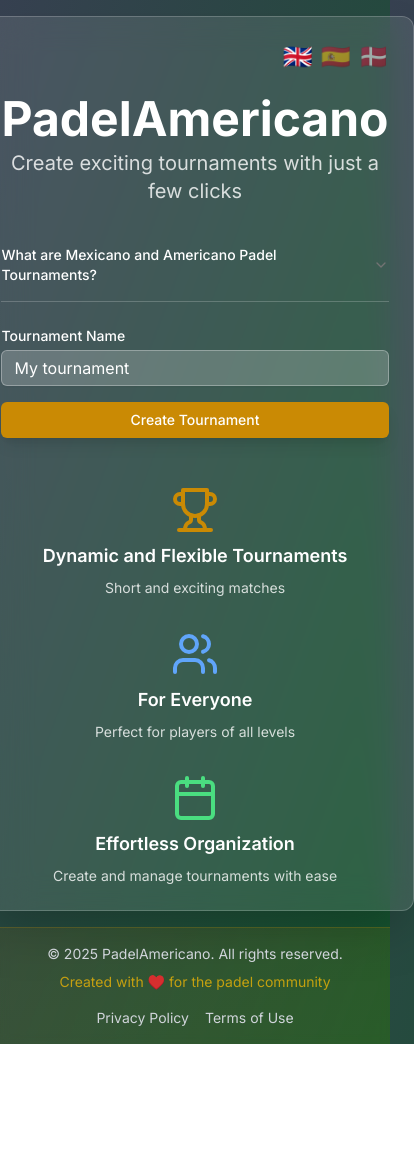
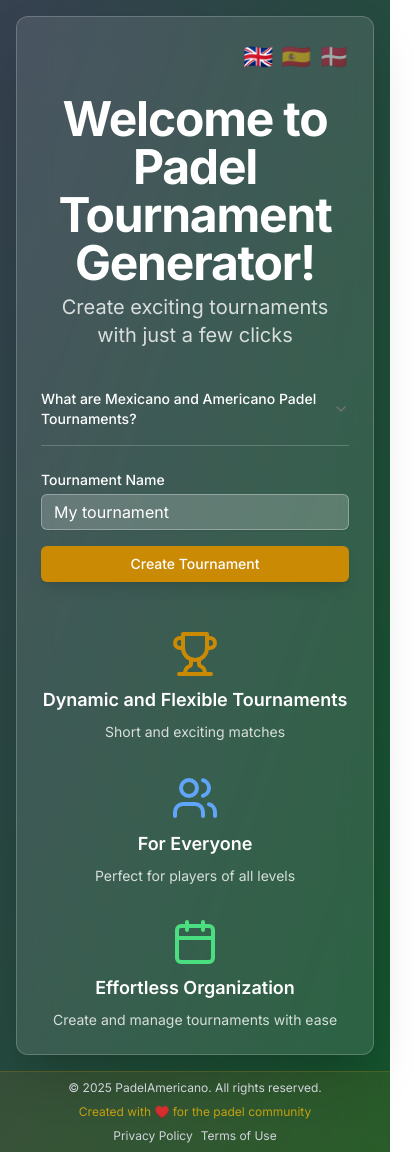
Before and after one commit to AndreasHoegh/mexicano-padel, a Next.js app: page / in a window 390 px wide. Shown: the whole page, 414 px wide, since content can reach past the window. Before the commit the page ends 1044 px from the top, so only its background shows below. Built offline with nearby package versions, Linux system fonts and the light colour scheme.

Commit message:
Responsive design

```diff
--- a/app/privacy/page.tsx
+++ b/app/privacy/page.tsx
@@ -3,13 +3,17 @@
 
 export default function PrivacyPolicy() {
   return (
-    <div className="min-h-screen p-8">
+    <div className="min-h-screen p-4 sm:p-8">
       <PageBackButton />
-      <div className="max-w-3xl mx-auto bg-white/10 backdrop-blur-lg rounded-lg p-8 text-gray-200">
-        <h1 className="text-3xl font-bold mb-6">Privacy Policy</h1>
+      <div className="max-w-3xl mx-auto bg-white/10 backdrop-blur-lg rounded-lg p-4 sm:p-8 text-gray-200">
+        <h1 className="text-2xl sm:text-3xl font-bold mb-4 sm:mb-6">
+          Privacy Policy
+        </h1>
         <div className="space-y-4">
           <section>
-            <h2 className="text-xl font-semibold mb-2">Data Collection</h2>
+            <h2 className="text-lg sm:text-xl font-semibold mb-2">
+              Data Collection
+            </h2>
             <p>
               We only store tournament data locally in your browser&apos;s
               storage. No personal information is collected or transmitted to
--- a/app/terms/page.tsx
+++ b/app/terms/page.tsx
@@ -3,13 +3,17 @@
 
 export default function TermsOfUse() {
   return (
-    <div className="min-h-screen p-8">
+    <div className="min-h-screen p-4 sm:p-8">
       <PageBackButton />
-      <div className="max-w-3xl mx-auto bg-white/10 backdrop-blur-lg rounded-lg p-8 text-gray-200">
-        <h1 className="text-3xl font-bold mb-6">Terms of Use</h1>
+      <div className="max-w-3xl mx-auto bg-white/10 backdrop-blur-lg rounded-lg p-4 sm:p-8 text-gray-200">
+        <h1 className="text-2xl sm:text-3xl font-bold mb-4 sm:mb-6">
+          Terms of Use
+        </h1>
         <div className="space-y-4">
           <section>
-            <h2 className="text-xl font-semibold mb-2">Acceptance of Terms</h2>
+            <h2 className="text-lg sm:text-xl font-semibold mb-2">
+              Acceptance of Terms
+            </h2>
             <p>
               By accessing and using PadelAmericano, you accept and agree to be
               bound by the terms and conditions of this agreement.
--- a/components/App.tsx
+++ b/components/App.tsx
@@ -150,7 +150,7 @@
 
   useEffect(() => {
     window.scrollTo(0, 0);
-  }, [isTournamentNameSet, arePlayerNamesSet]);
+  }, [isTournamentNameSet, numberOfPlayers, arePlayerNamesSet]);
 
   useEffect(() => {
     if (localStorage.getItem(STORAGE_KEY)) {
@@ -518,7 +518,7 @@
       )}
 
       {matches.length > 0 && (
-        <div className="flex flex-col items-center relative space-y-4">
+        <div className="flex flex-col items-center relative space-y-4 mb-12">
           {isFinished || isPaused ? (
             <div className="text-center space-y-4">
               <h2 className="text-2xl font-bold text-white">
--- a/components/Footer.tsx
+++ b/components/Footer.tsx
@@ -4,15 +4,15 @@
   const currentYear = new Date().getFullYear();
 
   return (
-    <footer className="bg-transparent py-4 mt-auto px-4 bg-gradient-to-br from-yellow-600/10 to-yellow-500/10 backdrop-blur-sm border-t border-yellow-600/20">
-      <div className="max-w-4xl mx-auto flex flex-col md:flex-row justify-between items-center gap-4 text-gray-300 text-sm">
+    <footer className="bg-transparent py-2 sm:py-4 mt-auto px-2 sm:px-4 bg-gradient-to-br from-yellow-600/10 to-yellow-500/10 backdrop-blur-sm border-t border-yellow-600/20">
+      <div className="max-w-4xl mx-auto flex flex-col md:flex-row justify-between items-center gap-2 sm:gap-4 text-gray-300 text-xs sm:text-sm">
         <div className="text-center md:text-left space-y-2">
           <p>© {currentYear} PadelAmericano. All rights reserved.</p>
-          <p className="text-yellow-500/80">
+          <p className="text-yellow-500/80 text-xs sm:text-sm">
             Created with ♥️ for the padel community
           </p>
         </div>
-        <div className="flex items-center gap-4">
+        <div className="flex items-center gap-2 sm:gap-4">
           <a
             href="/privacy"
             className="hover:text-yellow-500 transition-colors"
--- a/components/Matches.tsx
+++ b/components/Matches.tsx
@@ -214,7 +214,7 @@
   };
 
   return (
-    <div className="space-y-8 my-12 px-4 max-w-4xl mx-auto">
+    <div className="space-y-8 px-4 max-w-4xl mx-auto">
       <Card className="bg-gradient-to-br from-gray-400 to-gray-300 shadow-xl border border-gray-600">
         <CardHeader className="text-center pb-2">
           <CardTitle className="text-3xl font-extrabold text-gray-200 flex items-center justify-center gap-3">
--- a/components/NumOfPlayersForm.tsx
+++ b/components/NumOfPlayersForm.tsx
@@ -33,7 +33,7 @@
   return (
     <form
       onSubmit={handleSubmit(onFormSubmit)}
-      className="space-y-8 text-gray-200 max-w-2xl mx-auto"
+      className="space-y-8 text-gray-200 max-w-2xl mx-auto mb-12 px-4"
     >
       <div className="space-y-4">
         <h2 className="text-xl font-semibold text-center">Tournament Format</h2>
--- a/components/PlayerNamesForm.tsx
+++ b/components/PlayerNamesForm.tsx
@@ -165,7 +165,7 @@
   };
 
   return (
-    <div className="flex flex-col items-center mt-4">
+    <div className="flex flex-col items-center mt-4 mb-12">
       <form
         onSubmit={handleSubmit(handlePlayerNamesSubmit)}
         className="mb-12 space-y-8 w-full max-w-2xl px-4"
--- a/components/TournamentNameForm.tsx
+++ b/components/TournamentNameForm.tsx
@@ -49,7 +49,7 @@
   const t = translations[language];
 
   return (
-    <div className="min-h-screen flex items-center justify-center p-4">
+    <div className="min-h-screen flex items-center justify-center p-4 bg-gradient-to-br from-gray-700 to-green-900">
       <motion.div
         initial={{ opacity: 0, y: 20 }}
         animate={{ opacity: 1, y: 0 }}
@@ -86,9 +86,9 @@
                 🇩🇰
               </button>
             </div>
-            <h1 className="text-5xl font-bold text-white mb-2">
-              PadelAmericano
-            </h1>
+            <CardTitle className="text-5xl font-bold text-white mb-2">
+              {t.welcome}
+            </CardTitle>
             <CardDescription className="text-xl text-white/80 mt-2">
               {t.createTournaments}
             </CardDescription>
--- a/components/ui/backButton.tsx
+++ b/components/ui/backButton.tsx
@@ -11,7 +11,7 @@
     <Button
       onClick={onClick}
       variant="ghost"
-      className={`absolute top-4 left-4 flex items-center gap-2 text-white hover:text-gray-900 transition-colors ${
+      className={`absolute top-4 left-3 flex items-center gap-2 text-white hover:text-gray-900 transition-colors ${
         !visible ? "hidden" : ""
       }`}
     >
--- a/components/ui/pageBackButton.tsx
+++ b/components/ui/pageBackButton.tsx
@@ -5,7 +5,7 @@
   return (
     <Link
       href="/"
-      className="fixed top-4 left-4 flex items-center gap-1 text-gray-300 hover:text-white transition-colors"
+      className="fixed top-2 sm:top-4 left-2 sm:left-4 flex items-center gap-1 text-gray-300 hover:text-white transition-colors text-sm sm:text-base"
     >
       <ChevronLeft className="h-5 w-5" />
       Back to Tournament
```
